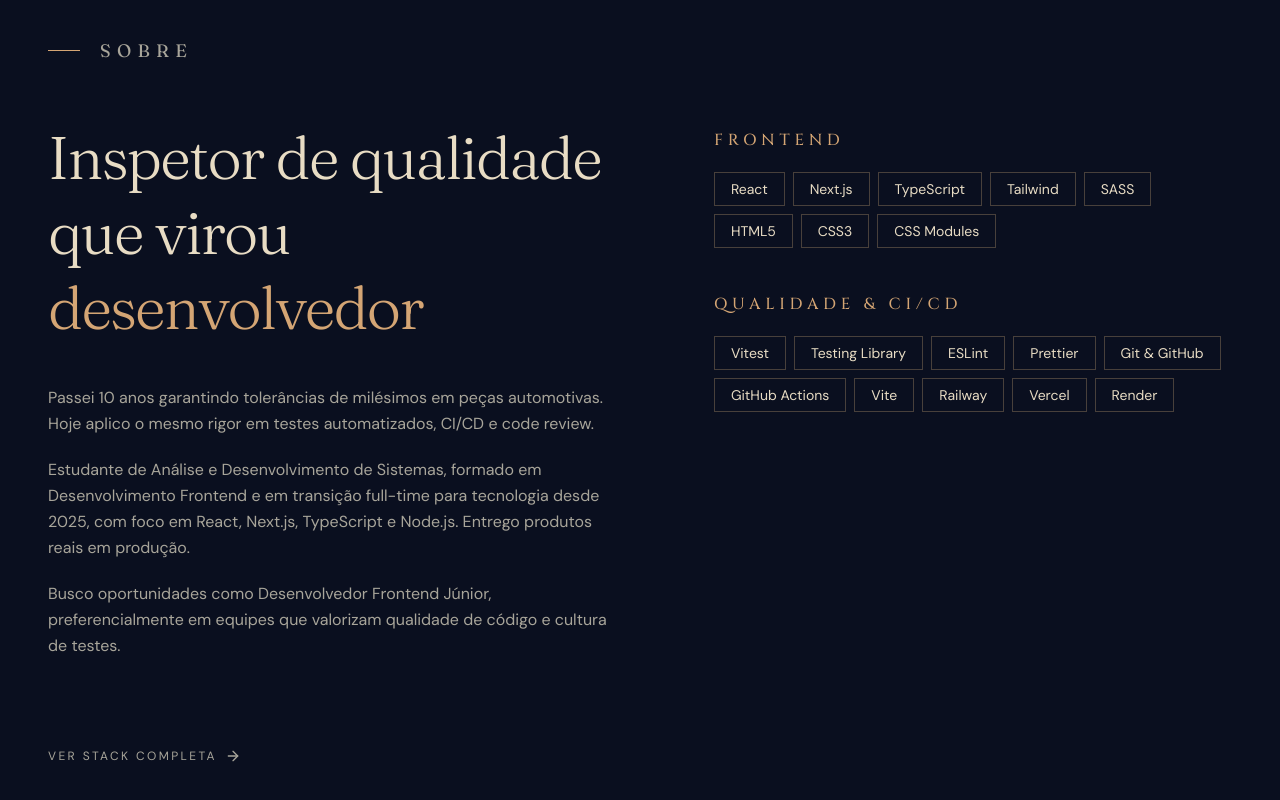
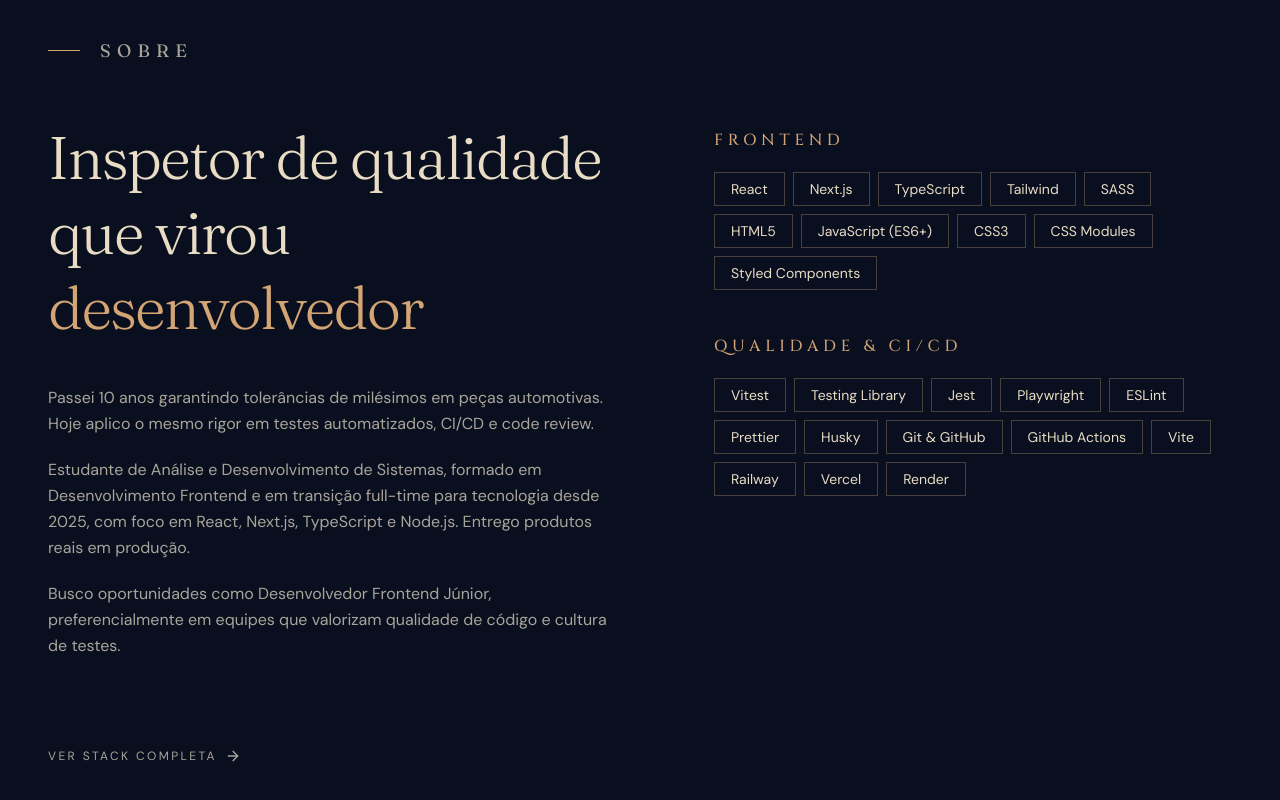
Before and after one commit to felipedev90/portfolio-felipeaugusto, a Next.js app: page / in a window 1280 px wide. Shown: the part 891-1691 px from the top of the page. Built offline with nearby package versions, Linux system fonts and the light colour scheme; no server answers.

Commit message:
feat(data): add news skills to skills data

```diff
--- a/src/data/skills.ts
+++ b/src/data/skills.ts
@@ -3,15 +3,29 @@ import type { SkillCategory } from '@/types/skills'
 export const SKILL_CATEGORIES: readonly SkillCategory[] = [
   {
     title: 'Frontend',
-    items: ['React', 'Next.js', 'TypeScript', 'Tailwind', 'SASS', 'HTML5', 'CSS3', 'CSS Modules'],
+    items: [
+      'React',
+      'Next.js',
+      'TypeScript',
+      'Tailwind',
+      'SASS',
+      'HTML5',
+      'JavaScript (ES6+)',
+      'CSS3',
+      'CSS Modules',
+      'Styled Components',
+    ],
   },
   {
     title: 'Qualidade & CI/CD',
     items: [
       'Vitest',
       'Testing Library',
+      'Jest',
+      'Playwright',
       'ESLint',
       'Prettier',
+      'Husky',
       'Git & GitHub',
       'GitHub Actions',
       'Vite',
```
